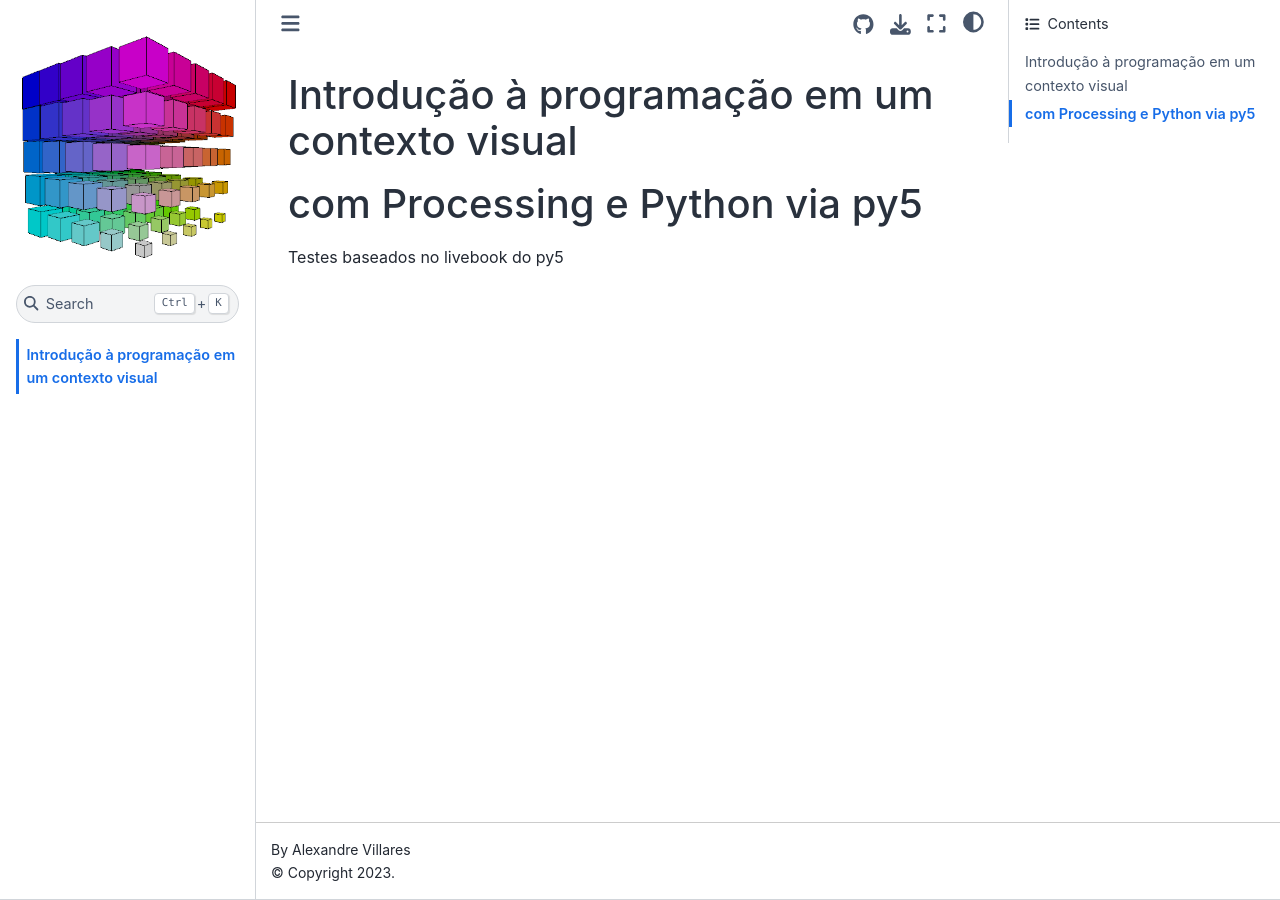
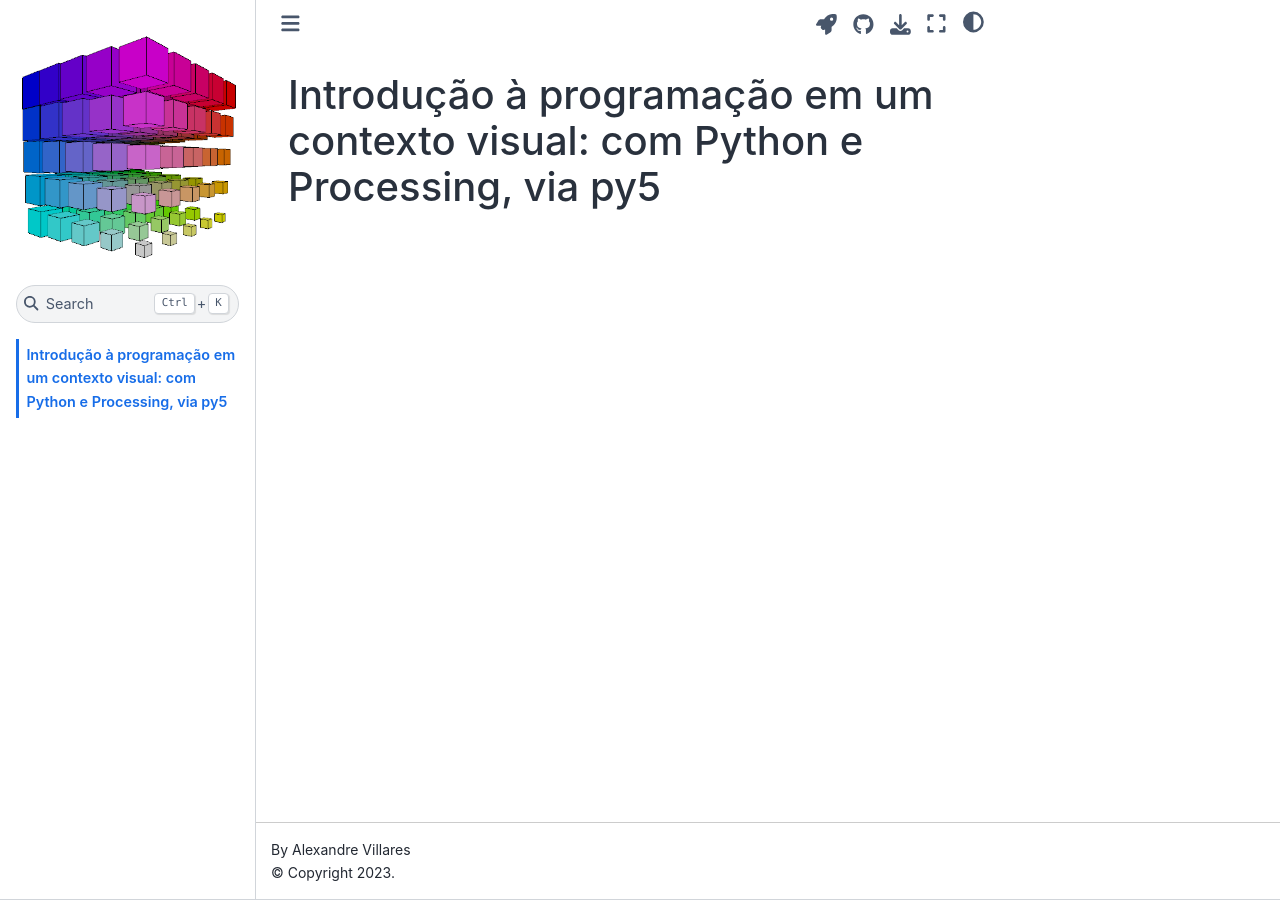
Before and after one commit to villares/material-aulas-py5, a Jupyter Book: the page built from index.md, in a window 1280 px wide. Built offline with Jupyter Book 1.0.4 settings and Sphinx 7.4.7 and the Sphinx Book theme 1.1.4, drawn with Linux system fonts in a browser that asks for light colours; pages that are not in the unit, such as notebooks, are missing from menus.

Commit message:
Update index.md

```diff
--- a/index.md
+++ b/index.md
@@ -1,4 +1,16 @@
-# Introdução à programação em um contexto visual
-# com Processing e Python via py5
+---
+jupytext:
+  formats: ipynb,md:myst
+  text_representation:
+    extension: .md
+    format_name: myst
+    format_version: 0.13
+    jupytext_version: 1.10.3
+kernelspec:
+  display_name: py5
+  language: python
+  name: py5
+---
 
-Testes baseados no livebook do py5
+
+# Introdução à programação em um contexto visual: com Python e Processing, via py5
```
